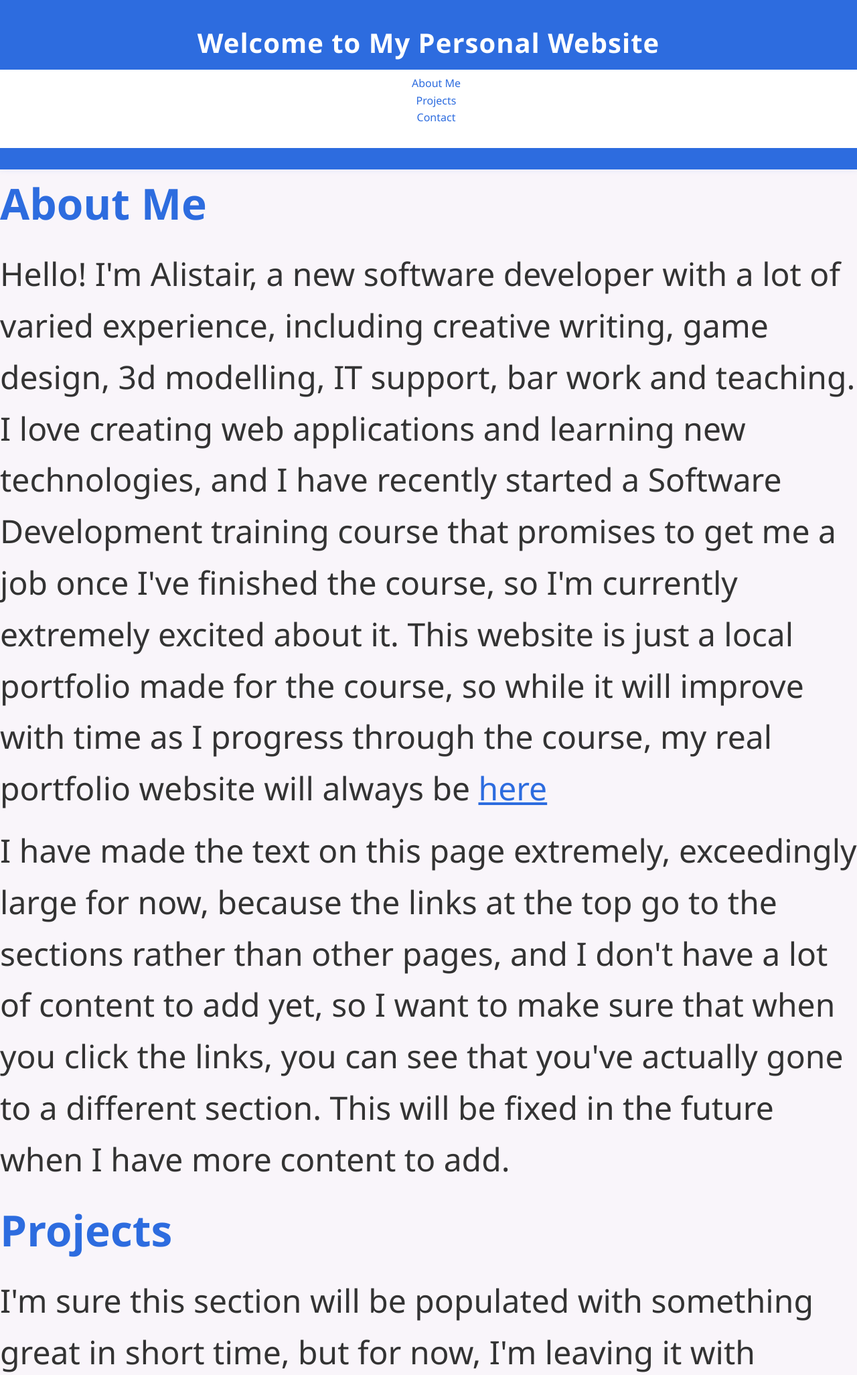
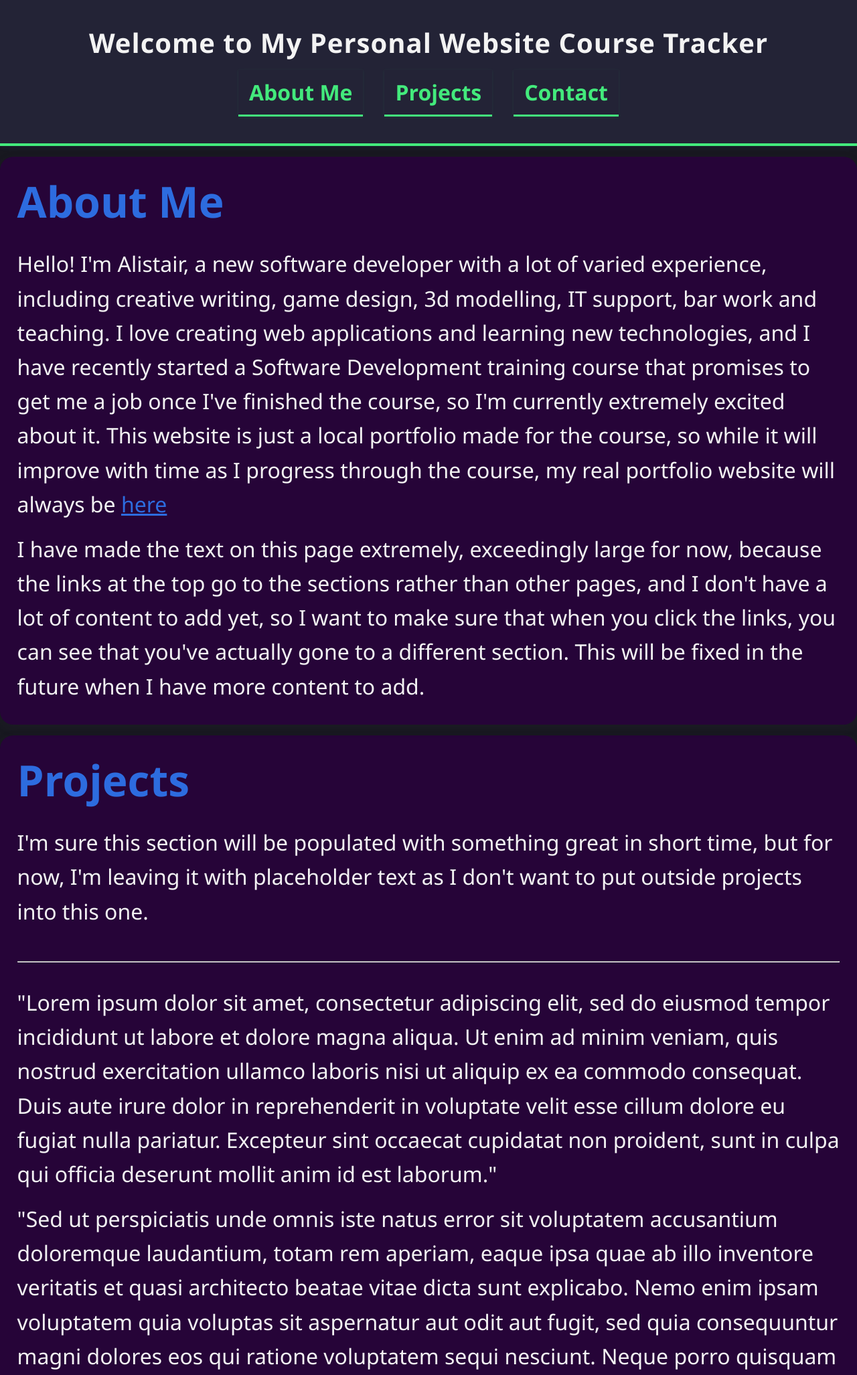
Before and after one commit to VoidLance/Course-Files, a PHP site: page / in a window 1280 px wide. Shown: the top 2053 px of the page at 67% size. Run offline with PHP 8.4, Linux system fonts and the light colour scheme.

Commit message:
Styling
Did a bit of styling to make the page appear a bit nicer, like adding boxes to the sections, changing the colour scheme to a purple and green dark mode, and setting the navlinks on one line. Quite a lot of progress for the time it took

```diff
--- a/Project Files/Personal Website/Index.html
+++ b/Project Files/Personal Website/Index.html
@@ -8,9 +8,9 @@
 </head>
 <body>
     <header>
-        <h1>Welcome to My Personal Website</h1>
+        <h1>Welcome to My Personal Website Course Tracker</h1>
         <nav>
-            <ul>
+            <ul id="nav-links">
                 <li><a href="#about">About Me</a></li>
                 <li><a href="#projects">Projects</a></li>
                 <li><a href="#contact">Contact</a></li>
--- a/Project Files/Personal Website/style.css
+++ b/Project Files/Personal Website/style.css
@@ -7,19 +7,21 @@ body, h1, h2, h3, p, ul {
 
 body {
     font-family: 'Segoe UI', Arial, sans-serif;
-    background: #f9f5fa;
-    color: #222;
+    background: #181820;
+    color: #f3f3f3;
     line-height: 1.6;
     min-height: 100vh;
 }
 
 /* Header styles */
 header {
-    background: #2d6cdf;
-    color: #fff;
+    background: #232336;
+    color: #f3f3f3;
     padding: 2rem 0;
     text-align: center;
     box-shadow: 0 2px 8px rgba(45, 108, 223, 0.08);
+    border-bottom: 4px solid #43ea7c;
+    height:150px;
 }
 
 header h1 {
@@ -35,18 +37,33 @@ header p {
 
 /* Navigation styles */
 nav {
-    background: #fff;
-    box-shadow: 0 1px 4px rgba(45, 108, 223, 0.05);
+}
+nav ul {
+    display: flex;
+    justify-content: center;
+    align-items: center;
+    gap: 2rem;
+    list-style: none;
+    padding: 0;
+    margin: 0;
+}
+nav li {
+    display: inline;
+    background: #232336;
+    box-shadow: 0 1px 4px rgba(67, 234, 124, 0.10);
     padding: 0.5rem 0;
     text-align: center;
+    border-bottom: 3px solid #43ea7c;
+    margin-bottom:0px;
 }
 
 nav a {
-    color: #2d6cdf;
+    color: #43ea7c;
     text-decoration: none;
     margin: 0 1rem;
-    font-weight: 500;
+    font-weight: 600;
     transition: color 0.2s;
+    font-size: 2rem;
 }
 
 nav a:hover {
@@ -54,13 +71,29 @@ nav a:hover {
 }
 
 /* Main content styles */
+ul #nav-links {
+    list-style: none;
+    padding: 0;
+    margin: 0;
+    display: flex;
+    justify-content: center;
+    gap: 1.5rem;
+}
 main {
-    max-width: 800px;
+    max-width: 900px;
     margin: 2rem auto;
-    background: #fff;
-    border-radius: 8px;
-    box-shadow: 0 2px 16px rgba(45, 108, 223, 0.07);
-    padding: 2rem;
+    background: rgba(40, 0, 60, 0.85);
+    border-radius: 16px;
+    box-shadow: 0 2px 16px rgba(106, 27, 154, 0.10);
+    padding: 2rem 3vw;
+}
+section {
+    max-width: 1800px;
+    margin: 1rem auto;
+    background: rgba(40, 0, 60, 0.85);
+    border-radius: 20px;
+    box-shadow: 0 5px 16px rgba(71, 66, 75, 0.1);
+    padding: 1rem 2vw;
 }
 
 h2 {
@@ -85,41 +118,49 @@ a {
     bottom:32px;
     right:32px;
     z-index:1000;
-    background:#333;
+    background: linear-gradient(135deg, #232336 60%, #43ea7c 100%);
     color:#fff;
     border:none;
     border-radius:50%;
-    width:48px;
-    height:48px;
-    font-size:2em;
+    width:56px;
+    height:56px;
+    font-size:2.2em;
     cursor:pointer;
-    box-shadow:0 2px 8px rgba(0,0,0,0.2);
+    box-shadow:0 2px 12px rgba(106,27,154,0.18);
+    transition: background 0.2s, box-shadow 0.2s;
 }
+#scrollTopBtn:hover {
+    background: linear-gradient(135deg, #43ea7c 60%, #232336 100%);
+    box-shadow:0 4px 16px rgba(67,234,124,0.25);
+}
+
 a:hover {
-    color: #1749a2;
+    color: #fff;
+    text-shadow: 0 0 8px #43ea7c;
 }
 
 p {
     margin-bottom: 1rem;
-    font-size: 3rem;
-    color: #333;
+    font-size: 2rem;
+    color: #f3f3f3;
+    background: none;
 }
 
 /* Footer styles */
 footer {
     text-align: center;
     padding: 1rem 0;
-    background: #f0f4fa;
-    color: #555;
-    font-size: 0.95rem;
+    background: #232336;
+    color: #f3f3f3;
+    font-size: 1.1rem;
     margin-top: 2rem;
-    border-top: 1px solid #e0e6ef;
+    border-top: 2px solid #43ea7c;
 }
 
 /* Responsive design */
 @media (max-width: 600px) {
-    main {
-        padding: 1rem;
+    main, section {
+        padding: 1rem 2vw;
     }
     header h1 {
         font-size: 2rem;
```
